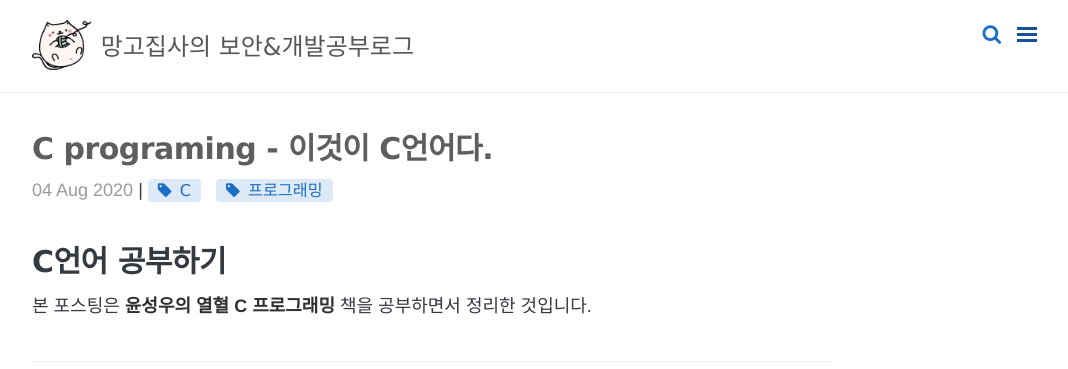
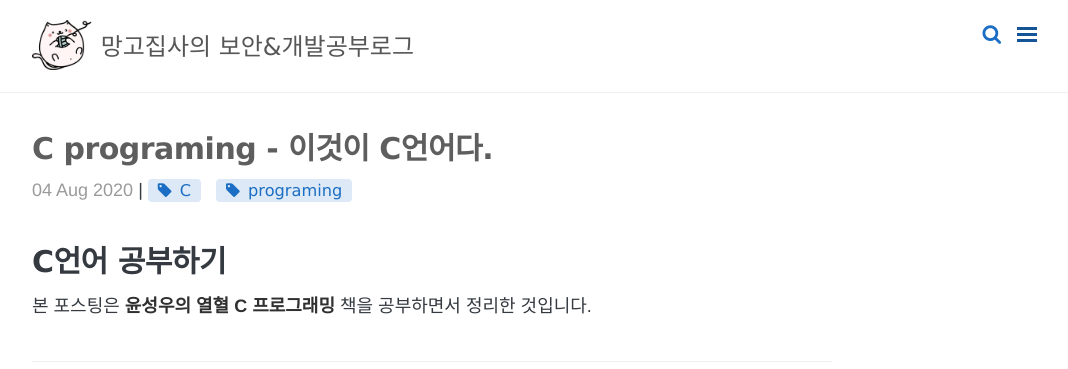
Before and after one commit to yeonsu1936/yeonsu1936.github.io, a Jekyll site: the page built from _posts/c/2020-08-04-C-01.md, in a window 1280 px wide and 900 px high. Shown: the top 369 px of the window, without its empty margins (208-1276 px from the left). Built offline with Jekyll 4.4.1, drawn with Linux system fonts in a browser that asks for light colours; nearby versions of some CDN libraries; comment, search, counter and statistics services are not loaded.

Commit message:
Update 2020-08-04-C-01.md

```diff
--- a/_posts/c/2020-08-04-C-01.md
+++ b/_posts/c/2020-08-04-C-01.md
@@ -3,7 +3,7 @@ layout: post
 title: C programing - 이것이 C언어다.
 category: C
 permalink: /algorithm/:year/:month/:day/:title/
-tags: [C, 프로그래밍]
+tags: [C, programing]
 comments: true
 ---
 # C언어 공부하기
```
